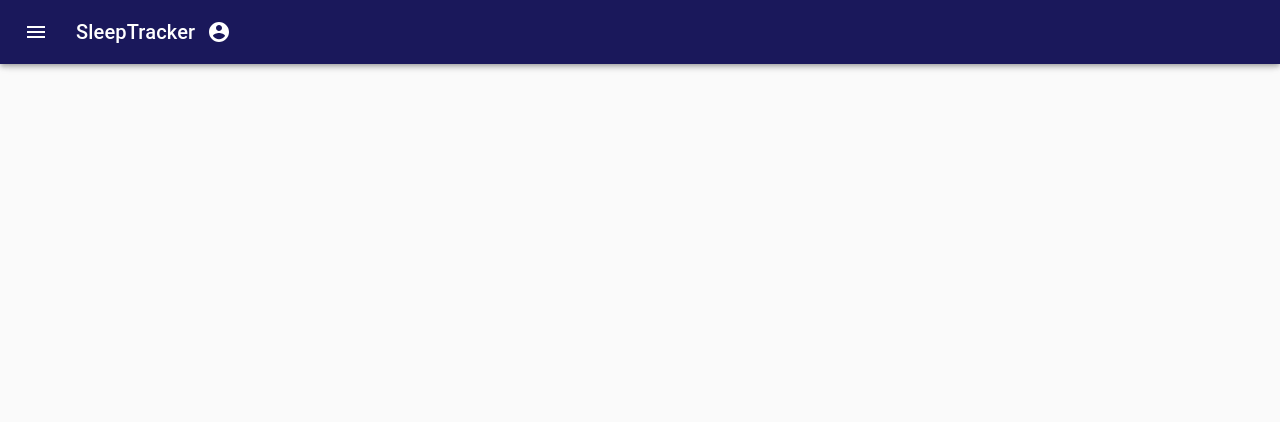
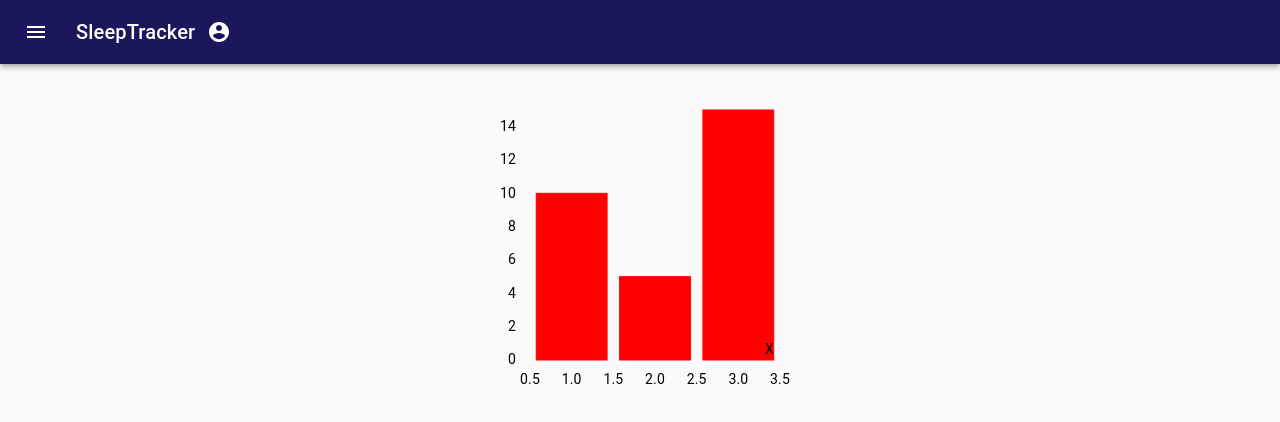
Before and after one commit to sleeptracker/sleeptracker_fe, a React (Create React App) app in the folder sleeptracker/: page /Home/Home in a window 1280 px wide. Shown: the top 422 px of the page. Built offline with nearby package versions, Linux system fonts and the light colour scheme.

Commit message:
added react-vis dependency and graph on homepage with dummy data

```diff
--- a/sleeptracker/package.json
+++ b/sleeptracker/package.json
@@ -12,6 +12,7 @@
     "react-dom": "^16.9.0",
     "react-router-dom": "^5.0.1",
     "react-scripts": "3.1.1",
+    "react-vis": "^1.11.7",
     "yup": "^0.27.0"
   },
   "scripts": {
--- a/sleeptracker/src/App.js
+++ b/sleeptracker/src/App.js
@@ -5,6 +5,7 @@ import Login from './Components/Login/Login';
 import SignUp from './Components/Login/SignUp';
 import NavBar from './Components/Nav/NavBar';
 import Tracker from './Components/Tracker';
+import HomePage from './Components/Home/HomePage';
 
 function App() {
   const [user, setUser] = useState();
@@ -16,6 +17,7 @@ function App() {
         <Route path="/SignUp" render={props => <SignUp {...props} setUser={setUser} /> } />
       </div>
       <Route path='/Home' render={props => <NavBar {...props} user={user} /> } />
+      <Route path='/Home/Home' render={props => <HomePage {...props} /> } />
       <Route path='/Home/tracker' render={props => <Tracker {...props} /> } />
     </div>
   );
--- a/sleeptracker/src/Components/Home/HomePage.js
+++ b/sleeptracker/src/Components/Home/HomePage.js
@@ -1,10 +1,36 @@
 import React from 'react';
+import {XYPlot, XAxis, YAxis, HorizontalGridLines, VerticalBarSeries} from 'react-vis';
+import { makeStyles } from '@material-ui/core';
+
+const useStyles = makeStyles({
+    wrapper: {
+        display: 'flex',
+        alignItems: 'center',
+        marginTop: '100px',
+        justifyContent: 'center',
+    }
+})
+
 
 const HomePage = (props) => {
-
+    const classes = useStyles();
     return (
-        <div>
-
+        <div className={classes.wrapper} >
+            <XYPlot
+                width={300}
+                height={300}>
+                <HorizontalGridLines />
+                <VerticalBarSeries
+                    color="red"
+                    data={[
+                    {x: 1, y: 10},
+                    {x: 2, y: 5},
+                    {x: 3, y: 15}
+                    ]}/>
+                    {/* dummy data ^ */}
+                <XAxis title="X" />
+                <YAxis />
+            </XYPlot>
         </div>
     )
 }
```
Also changed, not shown: 1 other file (tests, documents, lock files or other folders).
